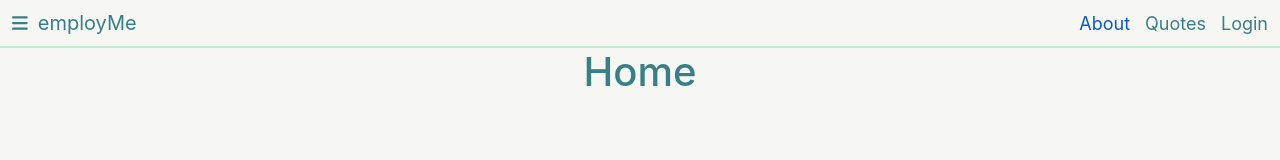
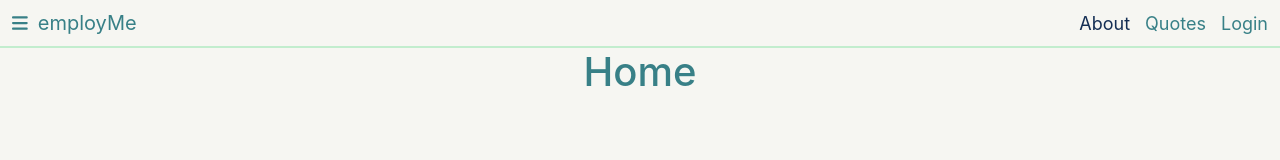
Before and after one commit to NicolasMufamadi/employMe, a React (Create React App) app in the folder front-end/: page / in a window 1280 px wide. In both pictures the pointer is over the link "About". Shown: the top 160 px of the page. Built offline with nearby package versions, Linux system fonts and the light colour scheme.

Commit message:
link hover color

```diff
--- a/front-end/src/App.css
+++ b/front-end/src/App.css
@@ -21,6 +21,9 @@
   margin-left: 15px;
 }
 
+.link:hover{
+  color: #142E54;
+}
 .icon:hover{
   cursor: pointer;
 }
```
